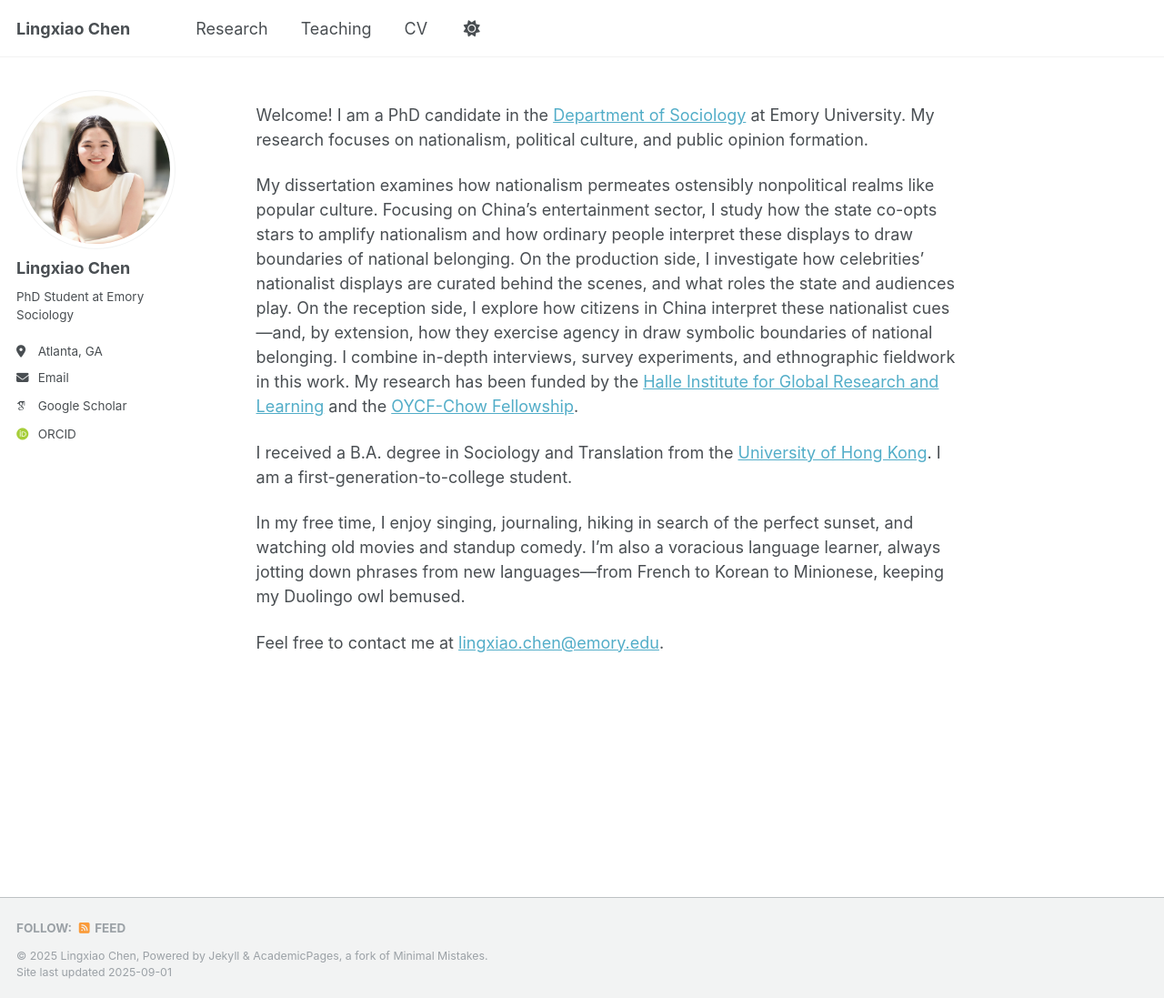
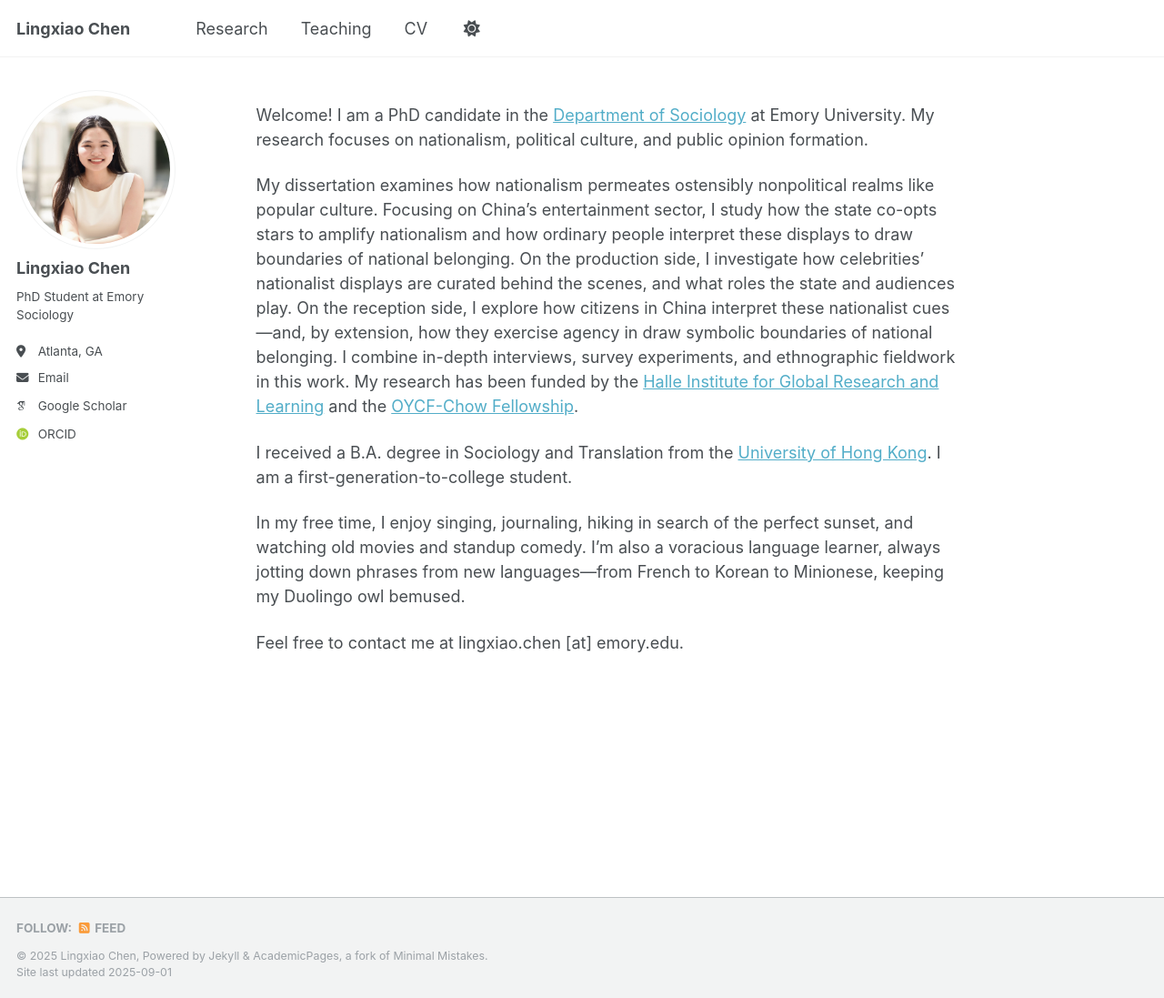
Before and after one commit to ling-xiao-chen/ling-xiao-chen.github.io, a Jekyll site: the page built from _pages/about.md, in a window 1280 px wide and 1097 px high. Shown: the whole window at 91% size. Built offline with Jekyll 4.4.1, drawn with Linux system fonts in a browser that asks for light colours; some web fonts are replaced.

```diff
--- a/_config.yml
+++ b/_config.yml
@@ -38,7 +38,7 @@ author:
   location         : "Atlanta, GA"
   employer         : # "Emory University"
   uri              : # URL
-  email            : "lingxiao.chen@emory.edu"
+  email            : "lingxiao.chen [at] emory.edu"
 
   # Academic websites
   academia         : # URL
--- a/_pages/about.md
+++ b/_pages/about.md
@@ -15,4 +15,4 @@ I received a B.A. degree in Sociology and Translation from the [University of Ho
 
 In my free time, I enjoy singing, journaling, hiking in search of the perfect sunset, and watching old movies and standup comedy. I’m also a voracious language learner, always jotting down phrases from new languages—from French to Korean to Minionese, keeping my Duolingo owl bemused.
 
-Feel free to contact me at [lingxiao.chen@emory.edu](lingxiao.chen@emory.edu).
+Feel free to contact me at lingxiao.chen \[at\] emory.edu.
```
